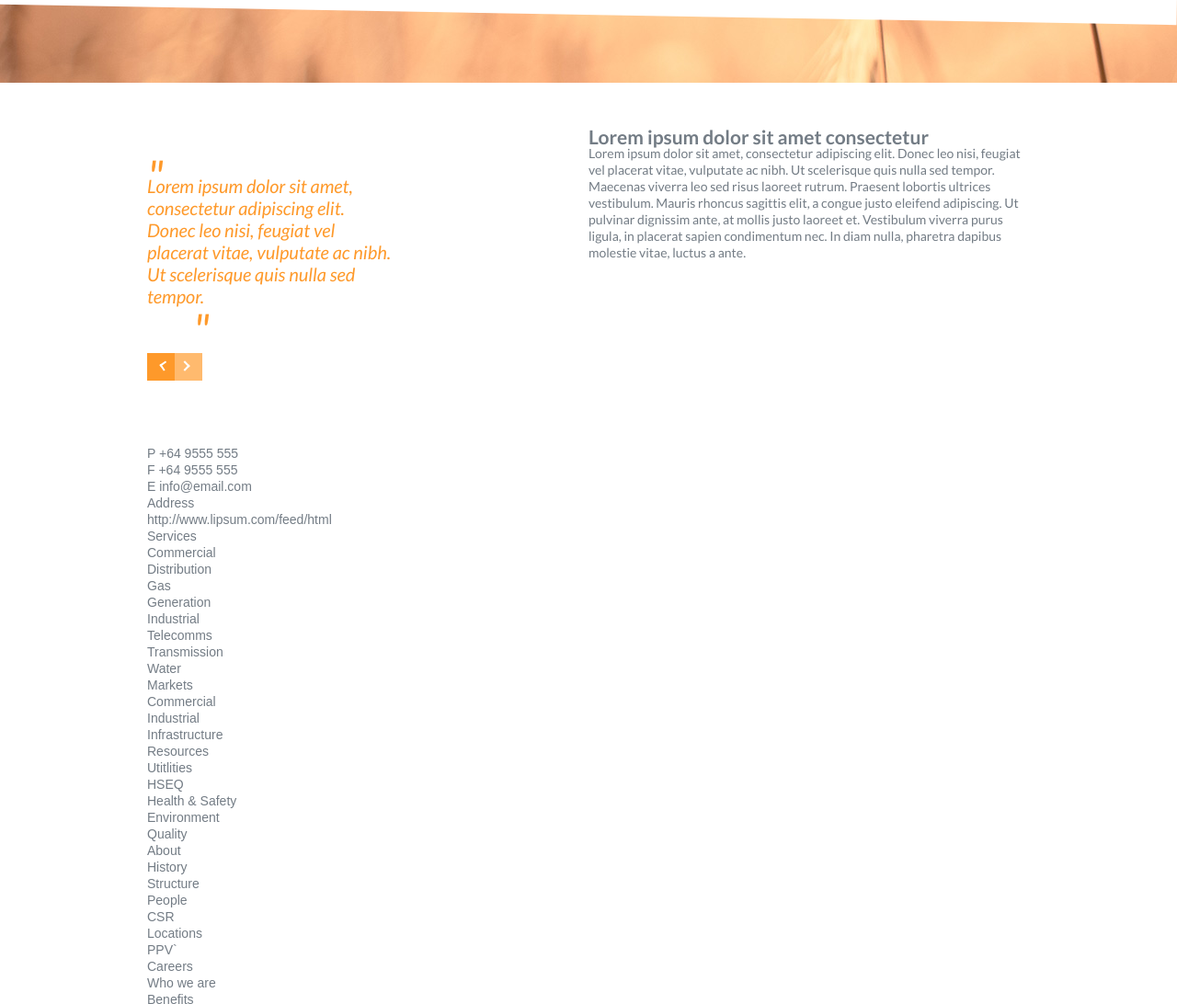
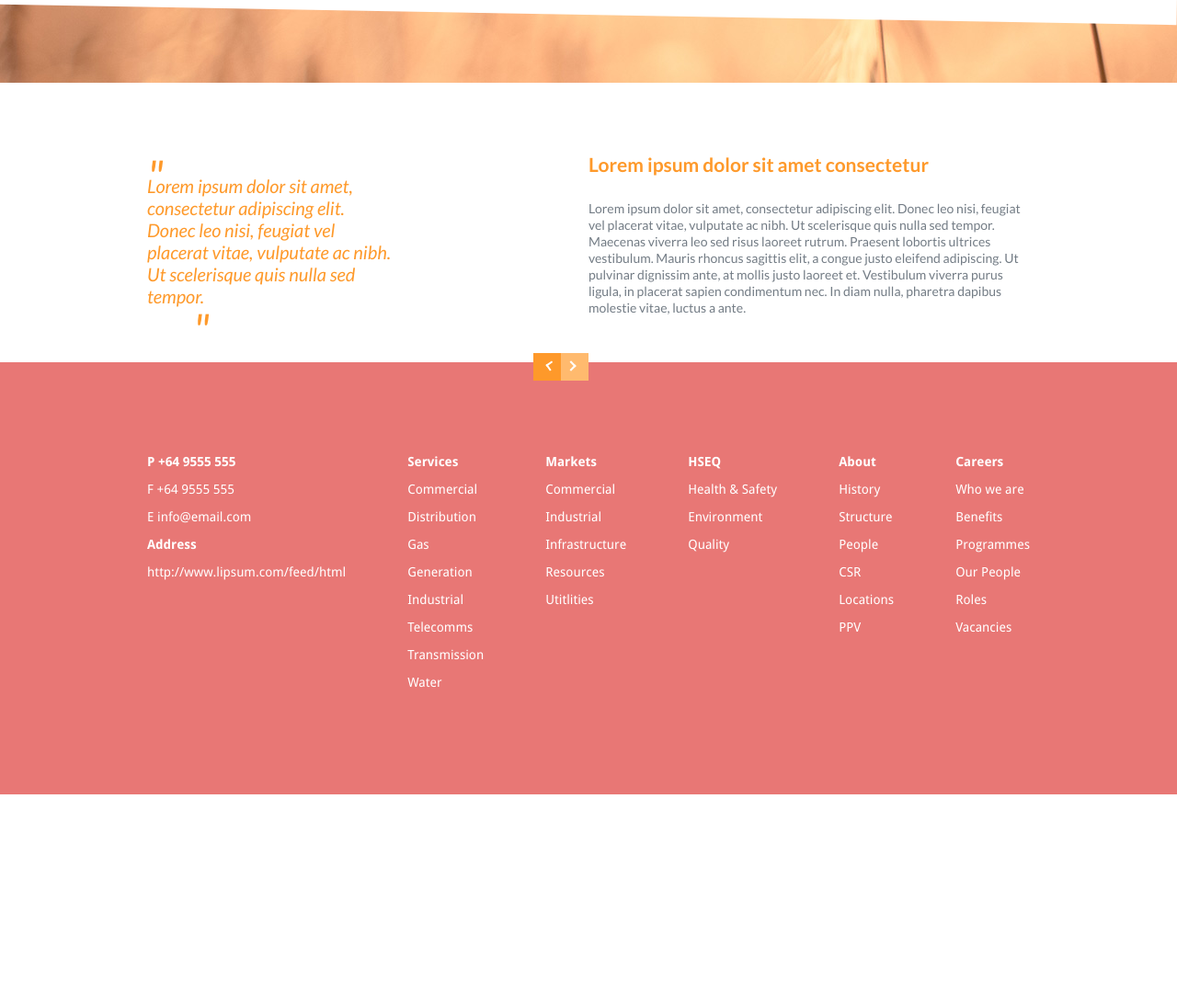
Before and after one commit to deni-moskova/project3, a plain HTML site: page index.html in a window 1280 px wide. Shown: the part 844-1936 px from the top of the page at 92% size. After the commit the page ends 1708 px from the top, so only its background shows below. Drawn offline with Linux system fonts and the light colour scheme; files whose address does not match are found by name.

Commit message:
footer added

```diff
--- a/css/style.css
+++ b/css/style.css
@@ -18,6 +18,7 @@
 }
 
 body { font-family: Arial, Helvetica, sans-serif; font-size: 14px; line-height: 18px; color: #737c85; }
+h2 { padding: 30px 0; }
 ul { list-style: none outside none; }
 a { text-decoration: none; }
 .container { margin: 0 auto; width: 960px; position: relative; }
@@ -37,19 +38,26 @@ a { text-decoration: none; }
 .header .menu ul li a:hover { color: #737c85;  }
 .header .container .left { float: left; width: 50%; font-family: 'Lato', sans-serif; margin-top: 140px;}
 .header .container h1 { font-size: 52px; line-height:62px; font-weight: 300; padding-bottom: 35px; }
+
+/*Main*/
 .main { font-family: 'Lato', sans-serif; margin: 50px 0; }
 .main:before {  content:'';  background-color: #fff; width: 100%; height: 50px; left: 0; bottom: -60px; position: absolute; transform: rotate(1deg); }
-.main .container .quote { float: left;  width: 50%; margin: 50px 0; }
+.main h2 { color: #fe992a; }
+.main .container .quote { float: left;  width: 50%; margin: 50px 0; position: relative; }
 .main .container .quote > blockquote { color: #fe992a; font-size: 20px; line-height: 24px; font-style: italic;  padding-right:  100px; position: relative;}
  .main .container .quote > blockquote:before, .main .container .quote > blockquote:after { content: '"'; font-size: 48px;  line-height: 52px; position: absolute; display: block; }
  .main .container .quote > blockquote:before { top:-25px; left: 0; }
 .main .container .quote > blockquote:after { bottom:-50px; left: 50px; }
 
 .main .container .prev, .main .container .next { font-size: 0; line-height: 0; text-indent: -999px; width: 30px; height: 30px; position: absolute; margin-top: 50px; }
-.main .container .prev { background-color: #fe992a;}
-.main .container .next { background-color: #ffba6e; left: 30px; }
+.main .container .prev { background-color: #fe992a; right: 30px;}
+.main .container .next { background-color: #ffba6e; right: 0; }
 .main .container .prev span, .main .container .next span { border: 1px solid #fff; border-width: 0 2px 2px 0; display: inline-block; padding: 3px; top: 32%; right: 50%; position: absolute;  }
 .main .container .prev span {transform: rotate(145deg); left: 50%; }
 .main .container .next span {transform: rotate(-45deg);}
 /*footer*/
-.footer  { padding: 100px 0; clear: both; }
+.footer { padding: 100px 0; clear: both;  background-color: #e87775; color: #fff; font-family: 'Droid Sans'; font-style: 12px; line-height: 16px; }
+.footer a { color: #fff; }
+.footer .container .links { display: flex; justify-content: space-between; align-items: flex-start; }
+.footer .container .links > ul li { padding-bottom: 14px; }
+.footer .container .links > ul li:first-child { font-weight: bold; }
--- a/index.html
+++ b/index.html
@@ -47,58 +47,60 @@
 			<div class="footer">
 				<div class="container">
 
+					<div class="links">
 						<ul>
 							<li>P +64 9555 555</li>
 							<li>F +64 9555 555</li>
 							<li>E info@email.com</li>
-						<li>Address</li>
+							<li><strong>Address</strong></li>
 							<li>http://www.lipsum.com/feed/html </li>
 						</ul>
 
 						<ul>
 							<li>Services</li>
-						<li>Commercial</li>
-						<li>Distribution</li>
-						<li>Gas</li>
-						<li>Generation</li>
-						<li>Industrial</li>
-						<li>Telecomms</li>
-						<li>Transmission</li>
-						<li>Water</li>
+							<li><a href="#">Commercial</a></li>
+							<li><a href="#">Distribution</a></li>
+							<li><a href="#">Gas</a></li>
+							<li><a href="#">Generation</a></li>
+							<li><a href="#">Industrial</a></li>
+							<li><a href="#">Telecomms</a></li>
+							<li><a href="#">Transmission</a></li>
+							<li><a href="#">Water</a></li>
 						</ul>
 
 						<ul>
 							<li>Markets</li>
-						<li>Commercial</li>
-						<li>Industrial</li>
-						<li>Infrastructure</li>
-						<li>Resources</li>
-						<li>Utitlities</li>
+							<li><a href="#">Commercial</a></li>
+							<li><a href="#">Industrial</a></li>
+							<li><a href="#">Infrastructure</a></li>
+							<li><a href="#">Resources</a></li>
+							<li><a href="#">Utitlities</a></li>
 						</ul>
 						<ul>
 							<li>HSEQ</li>
-						<li>Health & Safety</li>
-						<li>Environment</li>
-						<li>Quality</li>
+							<li><a href="#">Health & Safety</a></li>
+							<li><a href="#">Environment</a></li>
+							<li><a href="#">Quality</a></li>
 						</ul>
 						<ul>
 							<li>About</li>
-						<li>History</li>
-						<li>Structure</li>
-						<li>People</li>
-						<li>CSR</li>
-						<li>Locations</li>
-						<li>PPV`</li>
+							<li><a href="#">History</a></li>
+							<li><a href="#">Structure</a></li>
+							<li><a href="#">People</a></li>
+							<li><a href="#">CSR</a></li>
+							<li><a href="#">Locations</a></li>
+							<li><a href="#">PPV</a></li>
 						</ul>
 						<ul>
 							<li>Careers</li>
-						<li>Who we are</li>
-						<li>Benefits</li>
-						<li>Programmes</li>
-						<li>Our People</li>
-						<li>Roles/</li>
-						<li>Vacancies</li>
+							<li><a href="#">Who we are</a></li>
+							<li><a href="#">Benefits</a></li>
+							<li><a href="#">Programmes</a></li>
+							<li><a href="#">Our People</a></li>
+							<li><a href="#">Roles</a></li>
+							<li><a href="#">Vacancies</a></li>
 						</ul>
+					</div>
 				</div>
 			</div>
 		</div>
```
Lines whose indentation alone changed are shown as unchanged.
